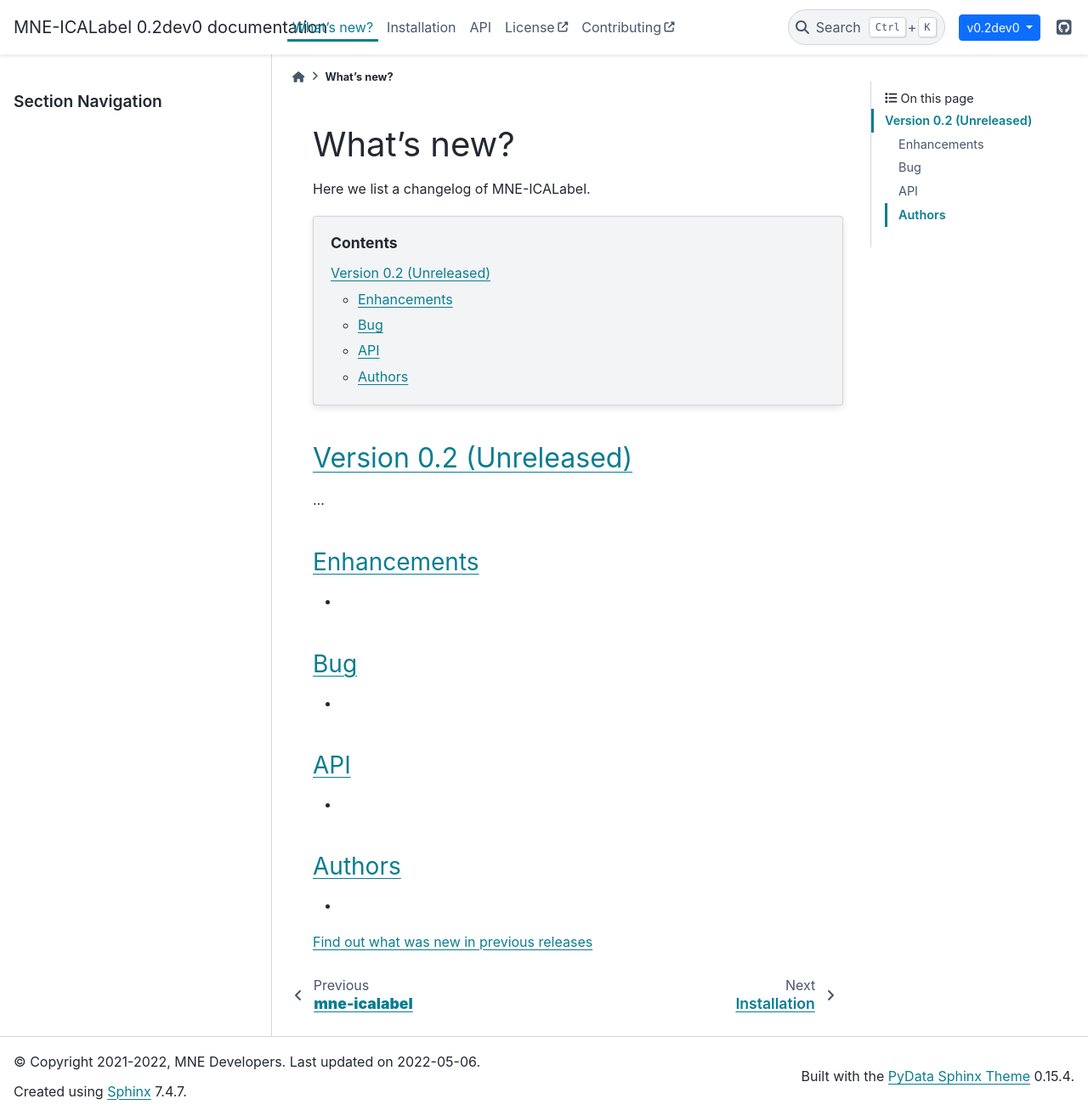
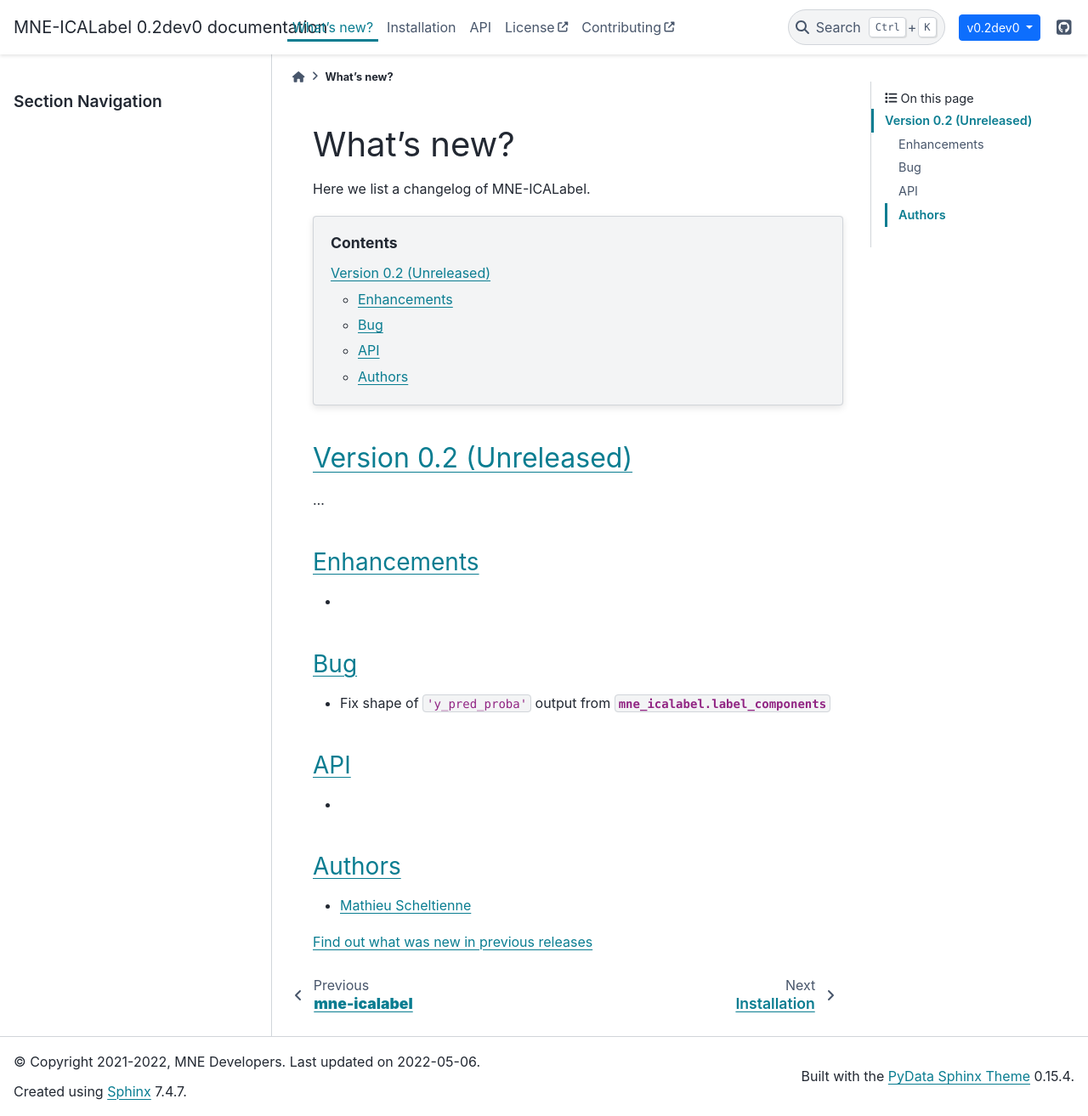
Before and after one commit to mne-tools/mne-icalabel, a Sphinx documentation site: the page built from doc/whats_new.rst, in a window 1280 px wide and 1313 px high. Shown: the whole window at 85% size. Built offline with Sphinx 7.4.7 and the PyData theme 0.15.4, drawn with Linux system fonts in a browser that asks for light colours; pages that are not in the unit, such as notebooks, are missing from menus.

Commit message:
add to changelog

```diff
--- a/doc/whats_new.rst
+++ b/doc/whats_new.rst
@@ -29,7 +29,7 @@ Enhancements
 Bug
 ~~~
 
--
+- Fix shape of ``'y_pred_proba'`` output from `mne_icalabel.label_components`
 
 API
 ~~~
@@ -39,7 +39,7 @@ API
 Authors
 ~~~~~~~
 
-*
+* `Mathieu Scheltienne`_
 
 :doc:`Find out what was new in previous releases <whats_new_previous_releases>`
 
```
